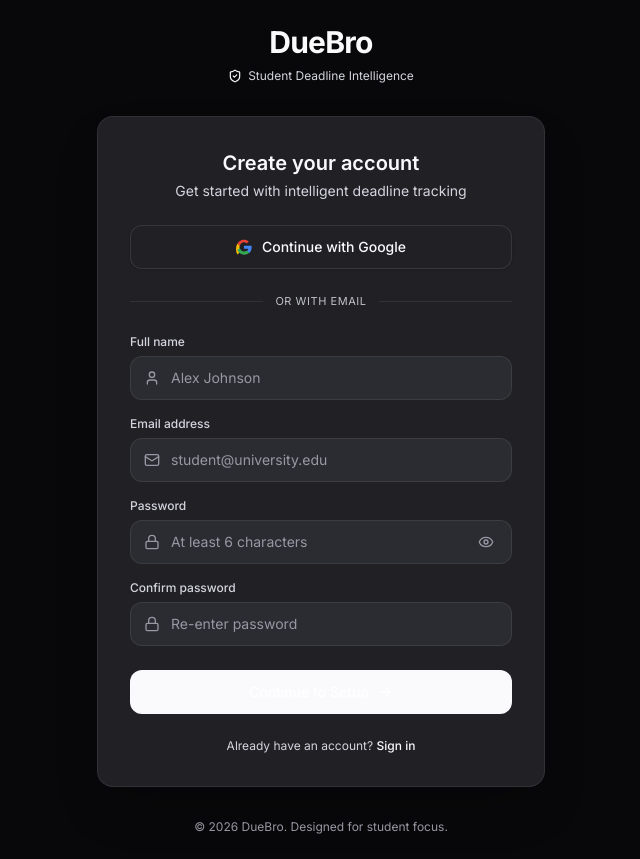
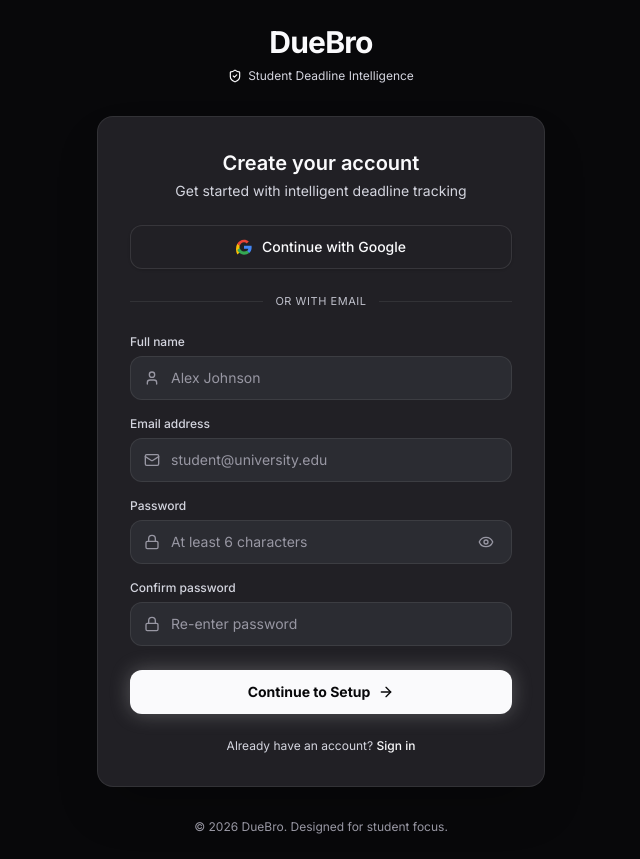
Before and after one commit to dacg13/DueBro, a Next.js app: page /signup in a window 1280 px wide. Shown: the whole page, without its empty margins (319-959 px from the left). Built offline with nearby package versions, Linux system fonts and the light colour scheme.

Commit message:
fix: make Sign In and Sign Up submit button text bold dark on bright white background

```diff
--- a/app/(auth)/login/page.tsx
+++ b/app/(auth)/login/page.tsx
@@ -177,11 +177,11 @@
         <button
           type="submit"
           disabled={isLoading}
-          className="w-full h-11 mt-2 bg-accent hover:bg-accent/90 disabled:opacity-50 text-white font-medium text-sm rounded-xl inline-flex items-center justify-center gap-2 transition-colors cursor-pointer"
+          className="w-full h-11 mt-2 bg-signal-white hover:bg-mist-100 disabled:opacity-50 text-void-950 font-bold text-sm rounded-xl inline-flex items-center justify-center gap-2 transition-all cursor-pointer shadow-[0_0_20px_rgba(250,250,252,0.25)] hover:shadow-[0_0_28px_rgba(250,250,252,0.4)]"
         >
           {isLoading ? (
             <>
-              <Loader2 className="w-4 h-4 animate-spin" />
+              <Loader2 className="w-4 h-4 animate-spin text-void-950" />
               Signing in...
             </>
           ) : (
--- a/app/(auth)/signup/page.tsx
+++ b/app/(auth)/signup/page.tsx
@@ -222,11 +222,11 @@
         <button
           type="submit"
           disabled={isLoading}
-          className="w-full h-11 mt-2 bg-accent hover:bg-accent/90 disabled:opacity-50 text-white font-medium text-sm rounded-xl inline-flex items-center justify-center gap-2 transition-colors cursor-pointer"
+          className="w-full h-11 mt-2 bg-signal-white hover:bg-mist-100 disabled:opacity-50 text-void-950 font-bold text-sm rounded-xl inline-flex items-center justify-center gap-2 transition-all cursor-pointer shadow-[0_0_20px_rgba(250,250,252,0.25)] hover:shadow-[0_0_28px_rgba(250,250,252,0.4)]"
         >
           {isLoading ? (
             <>
-              <Loader2 className="w-4 h-4 animate-spin" />
+              <Loader2 className="w-4 h-4 animate-spin text-void-950" />
               Creating account...
             </>
           ) : (
```
